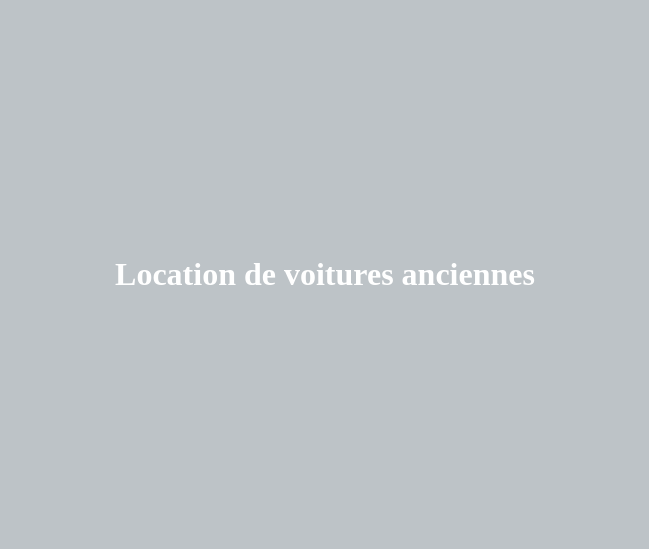
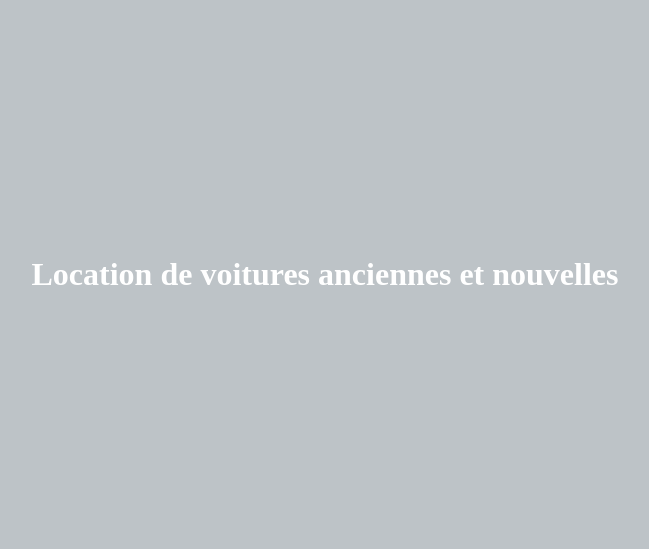
Before and after one commit to OlivierVermesse/locationVoiture, a plain HTML site: page index.html in a window 1280 px wide. Shown: the part 18-567 px from the top of the page, without its empty margins (315-964 px from the left). Drawn offline with Linux system fonts and the light colour scheme.

Commit message:
ajout du mot nouvelles voitures

```diff
--- a/index.html
+++ b/index.html
@@ -5,6 +5,6 @@
 		<tittle></tittle>
 	</head>
 	<body style="background-color:#bdc3c7">
-		<h1 style="padding-top:20%; padding-bottom:20%; text-align:center;color:#FFFFFF">Location de voitures anciennes</h1>
+		<h1 style="padding-top:20%; padding-bottom:20%; text-align:center;color:#FFFFFF">Location de voitures anciennes et nouvelles</h1>
 	</body>
 </html>
```
